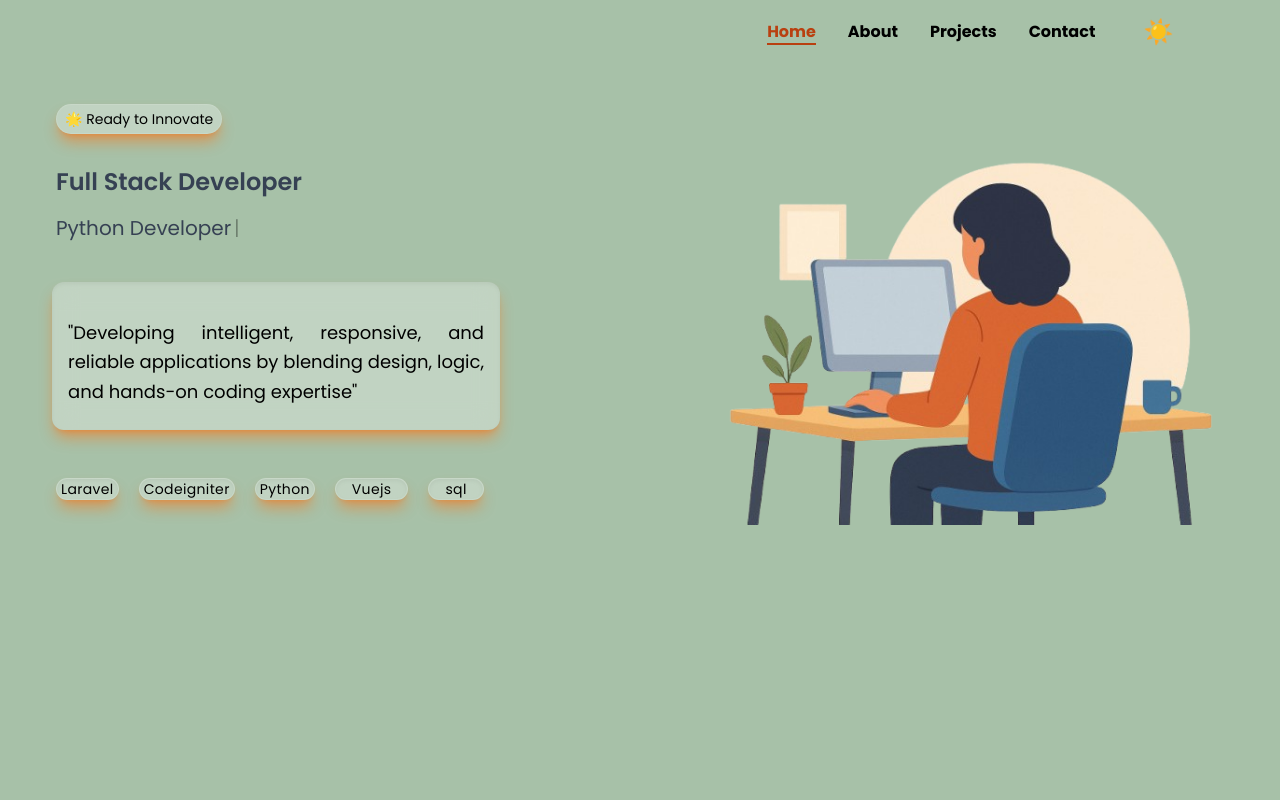
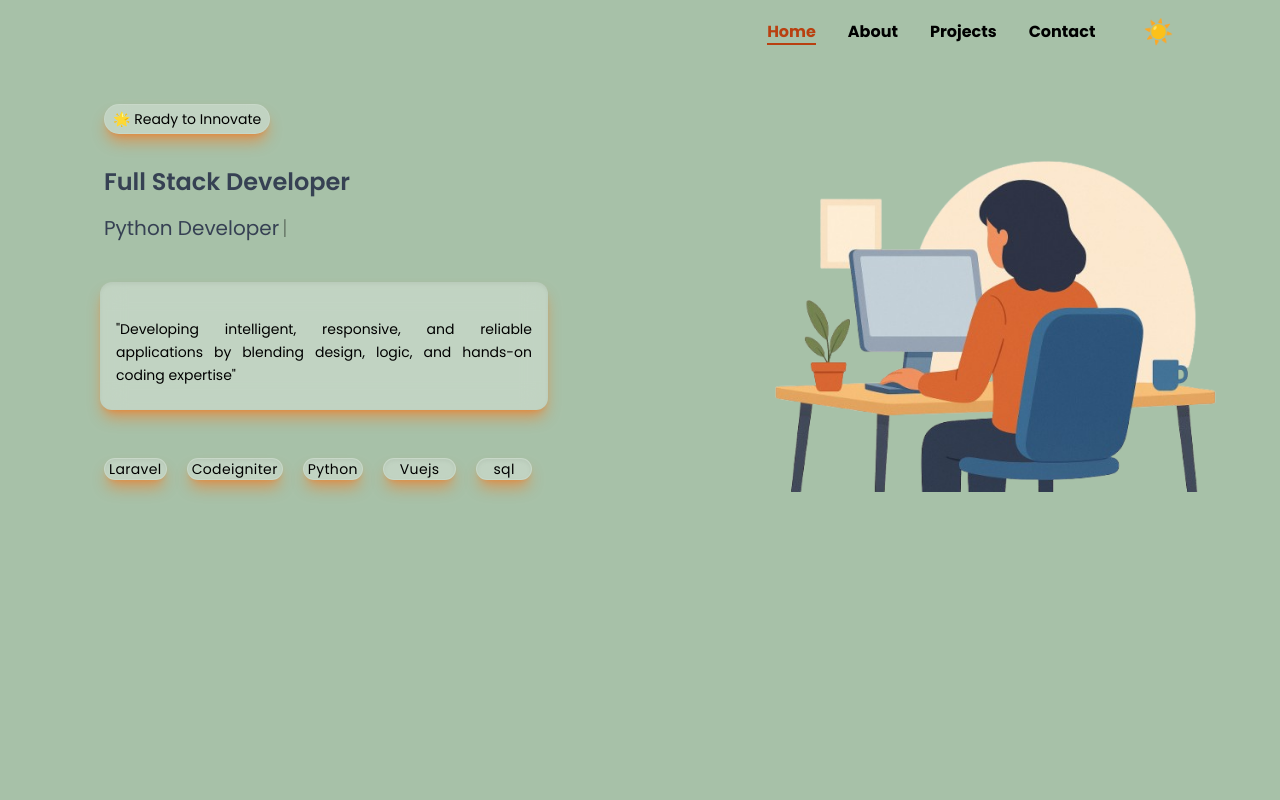
Before and after one commit to jasna18/vue-portfolio-new, a Vue app in the folder portfolio-new/: page / in a window 1280 px wide. Shown: the top 800 px of the page. Built offline with nearby package versions, Linux system fonts and the light colour scheme.

Commit message:
added padding mx-10 for left section

```diff
--- a/portfolio-new/src/components/Page/Home.vue
+++ b/portfolio-new/src/components/Page/Home.vue
@@ -19,7 +19,7 @@ mx-auto px-4  gap-2 xl:gap-20 2xl:gap-32
     <!-- left section -->
       <!-- this div for the text content wrapper, removed flex-1 to w-full -->
         <div class="w-full lg:w-1/2 flex flex-col md:mb-2 items-center md:items-start p-2 md:p-4
-        min-w-0 sm:text-center mb-2 gap-2 md:gap-4 md:text-center
+        min-w-0 sm:text-center mb-2 gap-2 md:gap-4 md:text-center   lg:mx-12
            /* Optional: Slightly reduce the wrapper's overall width to prevent stretching */
      ">
 
@@ -46,7 +46,7 @@ mx-auto px-4  gap-2 xl:gap-20 2xl:gap-32
         ]"
       >
         <h4 class="text-md md:text-2xl mb-4 sm:hidden md:text-left">Hi, I'm Jasna 👩‍💻</h4>
-        <p class="text-justify text-md sm:text-sm mt-3 mb-0  md:text-md lg:text-lg leading-relaxed wrap-break-word">
+        <p class="text-justify text-md sm:text-sm mt-3 mb-0  md:text-md lg:text-md leading-relaxed wrap-break-word">
           "Developing intelligent, responsive, and
           reliable applications by blending design,
           logic, and hands-on coding expertise"
```
